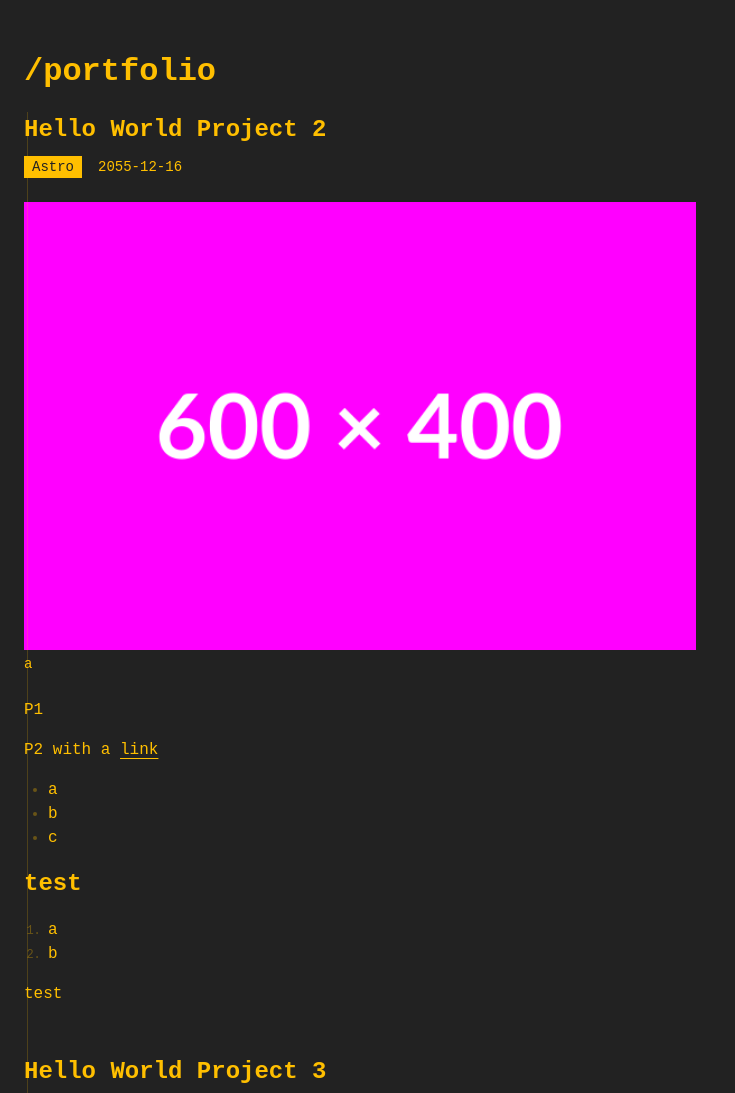
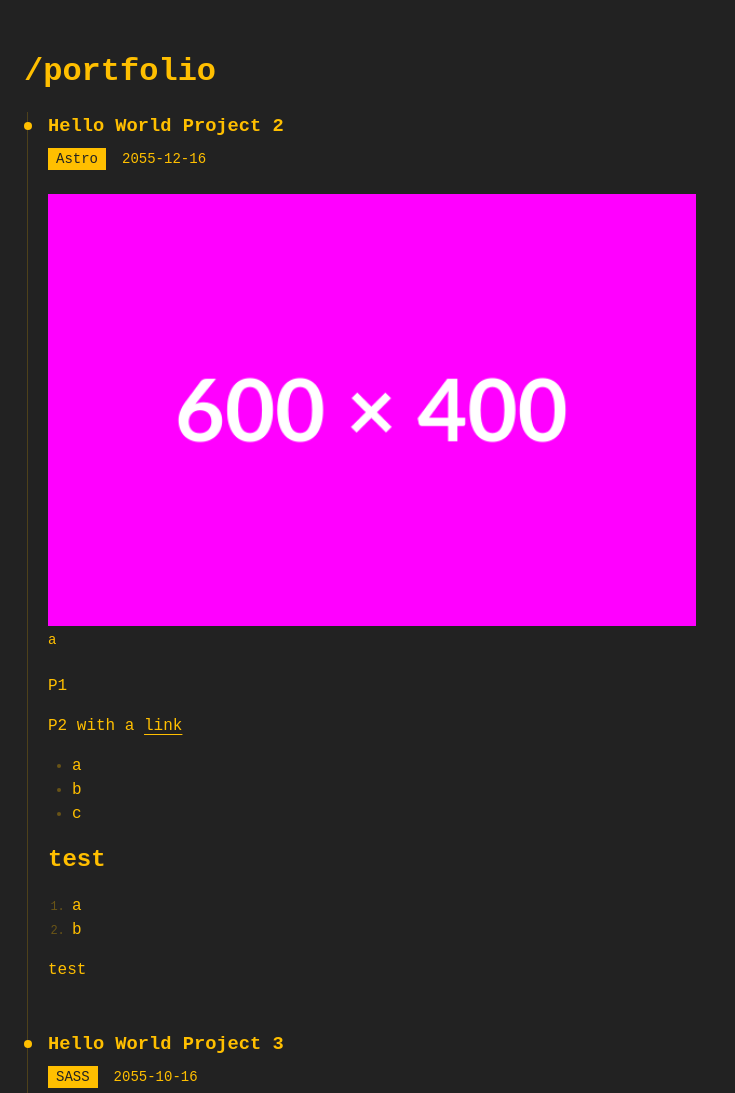
Before and after one commit to Debesyla/dago-portfolio, an Astro site: page / in a window 1280 px wide. Shown: the top 1093 px of the page, without its empty margins (0-735 px from the left). Built offline with nearby package versions, Linux system fonts and the light colour scheme; Astro itself is replaced by a stand-in of ours.

Commit message:
timeline

```diff
--- a/src/components/ProjectBlock.astro
+++ b/src/components/ProjectBlock.astro
@@ -18,9 +18,11 @@ const dateObj = new Date(date);
 const formatted = dateObj.toLocaleDateString('lt-LT');
 ---
 
-<article class="project-block space-y-6">
+<article class="project-block space-y-6 relative">
+  <span class="timeline-dot" aria-hidden="true"></span>
+
   <header class="space-y-2">
-    <h2>{title}</h2>
+    <h3>{title}</h3>
 
     <div class="flex gap-4 items-center leading-none text-sm flex-wrap">
       <ul class="stack flex flex-wrap gap-2 list-none p-0">
@@ -48,3 +50,20 @@ const formatted = dateObj.toLocaleDateString('lt-LT');
     <slot />
   </div>
 </article>
+
+<style>
+  .project-block {
+    padding-left: 1.5rem;
+  }
+
+  .timeline-dot {
+    position: absolute;
+    left: 0rem;
+    top: 0.625rem; /* aligning with heading */
+    width: 0.5rem;
+    height: 0.5rem;
+    translate: calc(1.25rem - 50%), 0;
+    background: currentColor;
+    border-radius: 9999px;
+  }
+</style>
```
